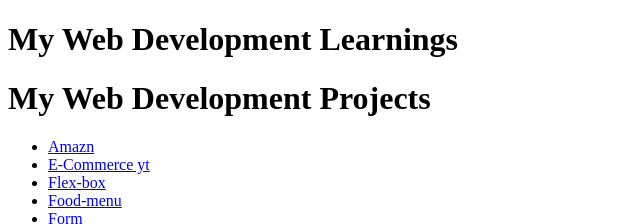
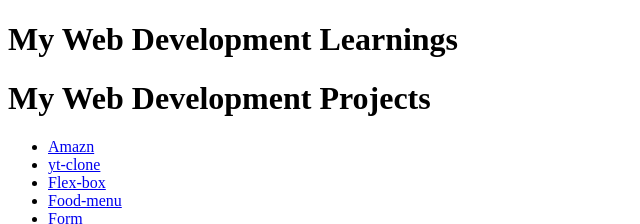
Before and after one commit to Deepanshu347/MERN-Learning, a plain HTML site: page index.html in a window 1280 px wide. Shown: the top 224 px of the page, 0-640 px from the left. Drawn offline with Linux system fonts and the light colour scheme.

Commit message:
Update index.html

```diff
--- a/index.html
+++ b/index.html
@@ -12,7 +12,7 @@
 
     <ul>
         <li><a href="./Amazn/">Amazn</a></li>
-        <li><a href="./E-Commerce%20yt/">E-Commerce yt</a></li>
+        <li><a href="./E-Commerce%20yt/">yt-clone</a></li>
         <li><a href="./Flex-box/">Flex-box</a></li>
         <li><a href="./Food-menu/">Food-menu</a></li>
         <li><a href="./Form/">Form</a></li>
```
